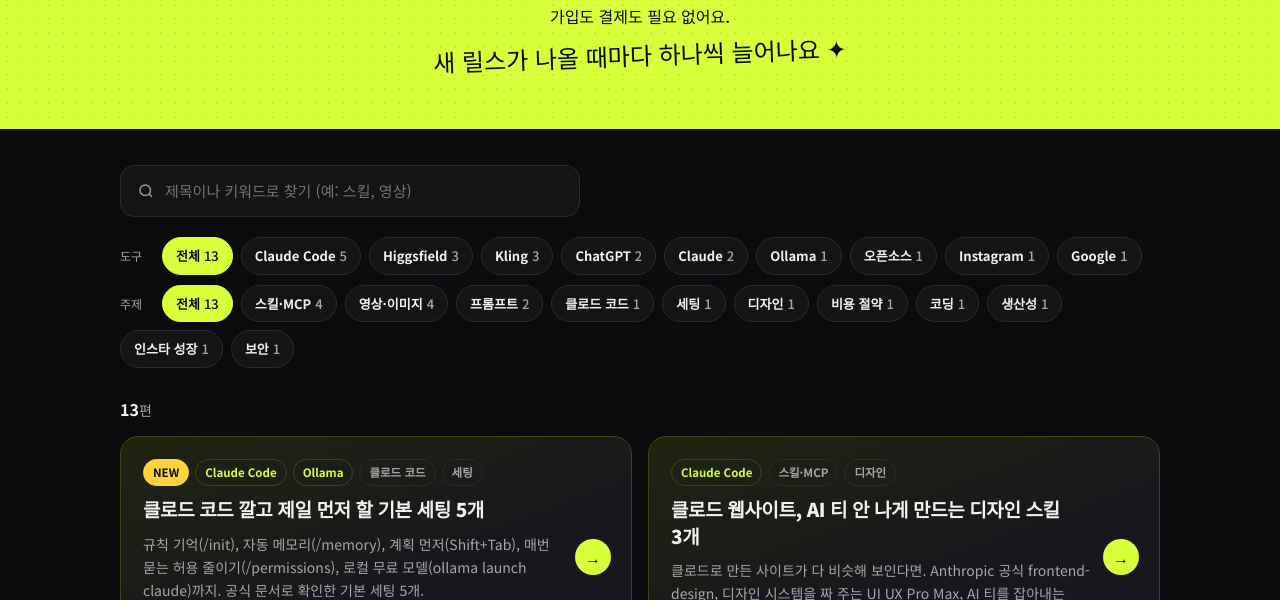
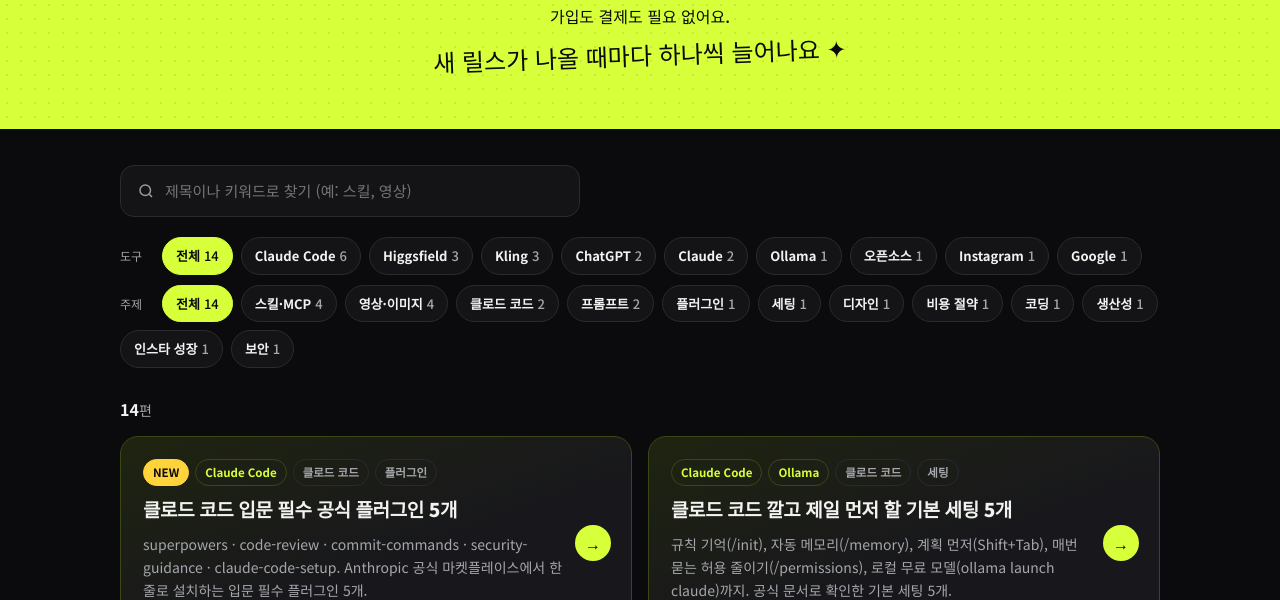
Before and after one commit to nerijel2018-spec/aiallfactory-guides, a plain HTML site: page index.html in a window 1280 px wide. Shown: the part 352-952 px from the top of the page. Drawn offline with Linux system fonts and the light colour scheme.

Commit message:
Day 7: 클로드 코드 입문 필수 공식 플러그인 5개 가이드 추가
Co-Authored-By: Claude Opus 5.5 <noreply@anthropic.com>
Claude-Session: https://claude.ai/code/session_01LVEW72Pvmi66q3mw2GwGSi

```diff
--- a/index.html
+++ b/index.html
@@ -152,7 +152,44 @@ const IG = "https://www.instagram.com/ai.allfactory/";
 /* ---------- 가이드 데이터 ---------- */
 const GUIDES = [
 {
-  id:"claude-code-setup-5", hot:true, isNew:true,
+  id:"claude-code-plugins-5", hot:true, isNew:true,
+  title:"클로드 코드 입문 필수 공식 플러그인 5개",
+  tools:["Claude Code"], topics:["클로드 코드","플러그인"],
+  excerpt:"superpowers · code-review · commit-commands · security-guidance · claude-code-setup. Anthropic 공식 마켓플레이스에서 한 줄로 설치하는 입문 필수 플러그인 5개.",
+  date:"2026-11-27", min:4, keyword:"플러그인",
+  intro:"<b>클로드 코드, 플러그인 하나도 안 깔고 쓰고 있나요?</b> <u>공식 마켓플레이스(claude-plugins-official)는 클로드 코드에 기본으로 등록돼 있어서</u> 명령어 한 줄이면 설치돼요. 입문자가 먼저 깔면 좋은 5개를 골랐어요(2026년 11월 27일 확인).",
+  prompt:{title:"클로드 코드에 한 줄씩 붙여넣기", text:"/plugin install superpowers@claude-plugins-official\n/plugin install code-review@claude-plugins-official\n/plugin install commit-commands@claude-plugins-official\n/plugin install security-guidance@claude-plugins-official\n/plugin install claude-code-setup@claude-plugins-official\n/reload-plugins"},
+  sections:[
+    {h:"한눈에 보기", html:`
+      <table class="tbl"><tr><th>#</th><th>플러그인</th><th>하는 일</th></tr>
+      <tr><td>1</td><td><code class="i">superpowers</code></td><td>브레인스토밍 → 계획 → 테스트 먼저(TDD) → 리뷰 순서로 일하게 함</td></tr>
+      <tr><td>2</td><td><code class="i">code-review</code></td><td>여러 전문 에이전트가 변경 사항을 검토, 신뢰도 점수로 오탐을 거름</td></tr>
+      <tr><td>3</td><td><code class="i">commit-commands</code></td><td>변경 사항 스테이징 → 커밋 메시지 작성 → 커밋까지 한 번에</td></tr>
+      <tr><td>4</td><td><code class="i">security-guidance</code></td><td>코드를 고칠 때 위험한 패턴을 바로 경고, 커밋 전 보안 검토</td></tr>
+      <tr><td>5</td><td><code class="i">claude-code-setup</code></td><td>내 코드베이스를 분석해 hooks·skills·MCP·서브에이전트 자동화를 추천</td></tr></table>`},
+    {h:"설치 방법", html:`
+      <p>클로드 코드 안에서 아래처럼 입력하면 돼요. 공식 마켓플레이스는 처음 실행할 때 자동으로 등록돼요. 설치 후 <code class="i">/reload-plugins</code> 를 입력하면 바로 켜져요.</p>
+      ${code("/plugin install superpowers@claude-plugins-official")}
+      <p>마켓플레이스를 못 찾는다고 나오면 먼저 <code class="i">/plugin marketplace add anthropics/claude-plugins-official</code> 을 입력하세요. <code class="i">/plugin</code> 만 입력하면 목록에서 골라 설치할 수도 있어요.</p>`},
+    {h:"superpowers — 계획부터 세우는 습관", html:`
+      <p>바로 코드부터 쓰지 않고, 무엇을 만들지 질문하고(브레인스토밍) 작업을 잘게 나눈 계획을 세운 뒤, 테스트를 먼저 쓰고 구현해요. 끝나면 스스로 코드 리뷰까지 해요. GitHub 별 32.1만(obra/superpowers, MIT 라이선스, 11/27 기준).</p>`},
+    {h:"code-review — 에이전트들이 버그 검사", html:`
+      <p>여러 전문 에이전트가 동시에 변경 사항을 보고 버그·놓친 엣지 케이스를 찾아요. 신뢰도 점수로 걸러서 엉뚱한 지적(오탐)을 줄여요.</p>`},
+    {h:"commit-commands — 커밋 메시지 자동 작성", html:`
+      <p><code class="i">/commit-commands:commit</code> 을 입력하면 변경 사항을 스테이징하고, 커밋 메시지를 만들어 커밋까지 해 줘요. 푸시·PR 만들기 명령도 들어 있어요.</p>`},
+    {h:"security-guidance — 보안 구멍 즉시 경고", html:`
+      <p>클로드가 코드를 고칠 때 위험한 패턴(예: 사용자 입력을 그대로 실행)을 바로 경고하고, 작업이 끝날 때 변경 내용을 다시 검토해요.</p>`},
+    {h:"claude-code-setup — 맞춤 자동화 추천", html:`
+      <p>내 프로젝트를 읽고 어떤 자동화(hooks, skills, MCP 서버, 서브에이전트)를 쓰면 좋을지 추천해요. 처음 세팅할 때 한 번 돌려 보세요.</p>`},
+    {h:"주의할 점", html:`
+      <ul><li>플러그인은 명령·훅을 실행할 수 있어요. 공식 마켓플레이스라도 설명을 읽고 필요한 것만 설치하세요.</li>
+      <li>플러그인 명령은 이름이 앞에 붙어요(예: <code class="i">/commit-commands:commit</code>).</li>
+      <li>목록은 자주 바뀌어요. 안 보이면 <code class="i">/plugin</code> 에서 검색해 보세요.</li></ul>`}
+  ],
+  sources:["code.claude.com/docs/en/discover-plugins","github.com/anthropics/claude-plugins-official","github.com/obra/superpowers"]
+},
+{
+  id:"claude-code-setup-5", hot:true, isNew:false,
   title:"클로드 코드 깔고 제일 먼저 할 기본 세팅 5개",
   tools:["Claude Code","Ollama"], topics:["클로드 코드","세팅"],
   excerpt:"규칙 기억(/init), 자동 메모리(/memory), 계획 먼저(Shift+Tab), 매번 묻는 허용 줄이기(/permissions), 로컬 무료 모델(ollama launch claude)까지. 공식 문서로 확인한 기본 세팅 5개.",
```
